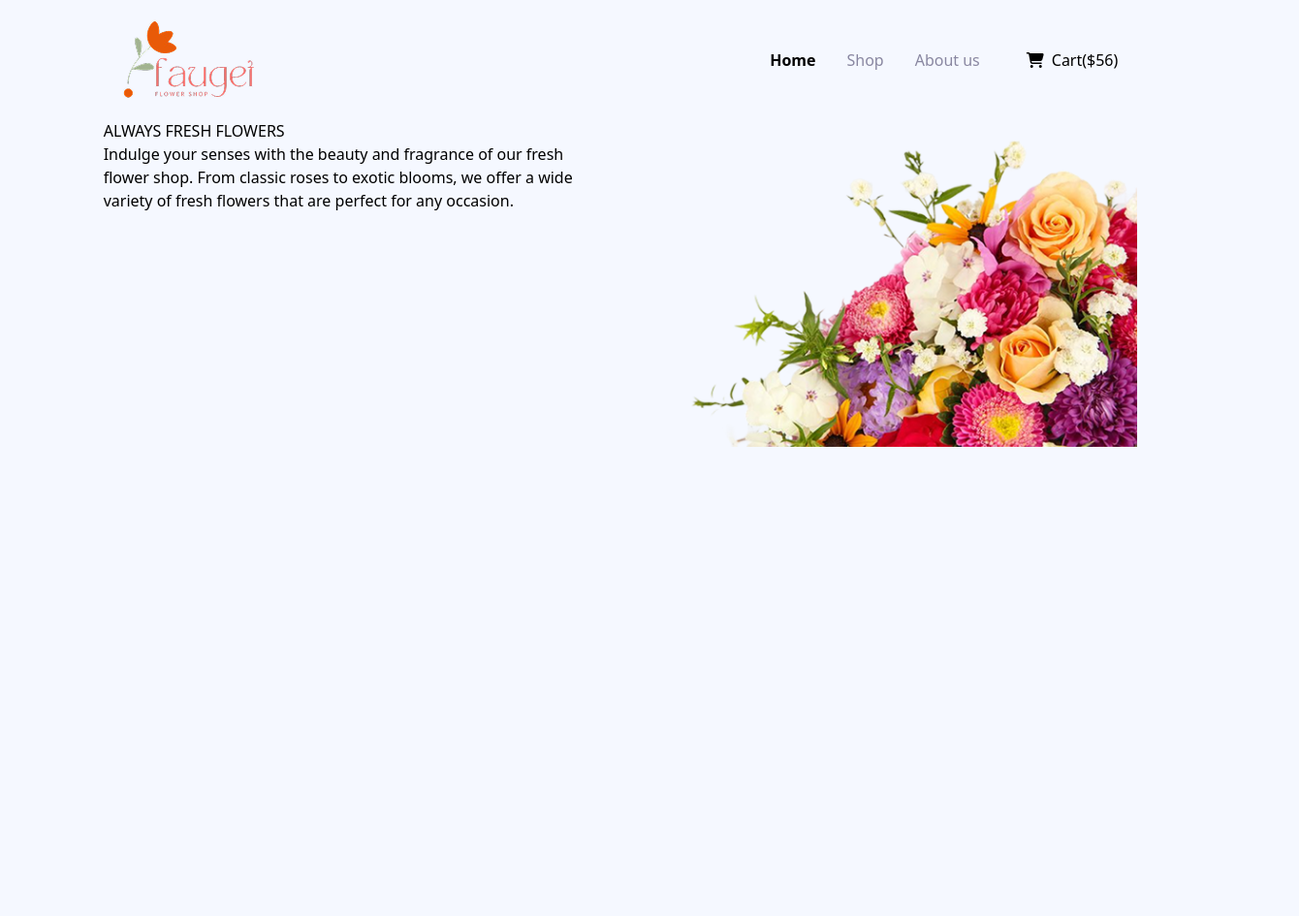
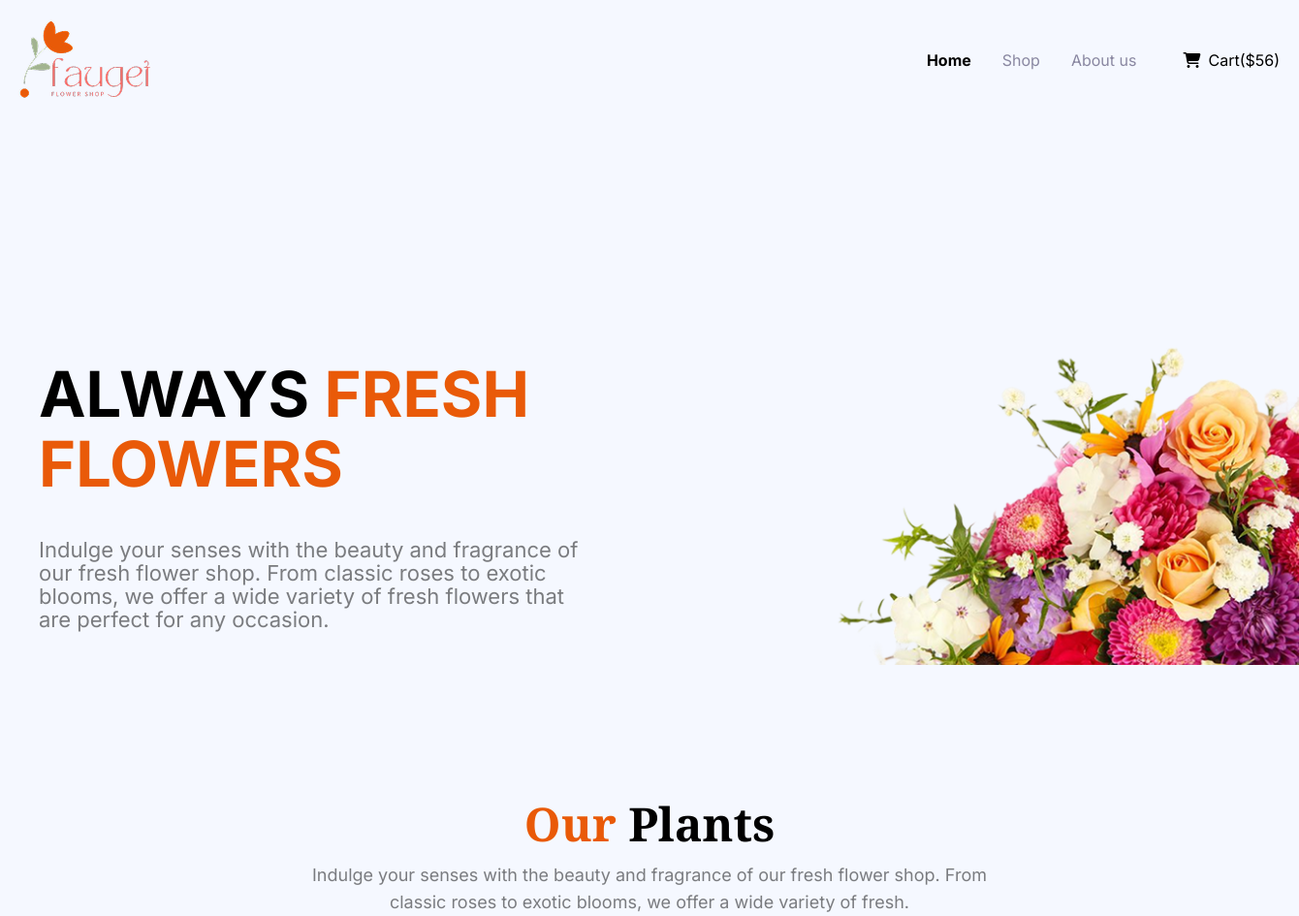
Before and after one commit to omor244/Assingment-2, a plain HTML site: page index.html in a window 1280 px wide. Shown: the whole page at 97% size, 1340 px wide, since content can reach past the window. Before the commit the page ends 800 px from the top, so only its background shows below. Drawn offline with nearby package versions, Linux system fonts and the light colour scheme.

Commit message:
added font and banner section

```diff
--- a/index.html
+++ b/index.html
@@ -6,12 +6,14 @@
     <meta name="viewport" content="width=device-width, initial-scale=1.0">
     <script src="https://cdn.jsdelivr.net/npm/@tailwindcss/browser@4"></script>
     <script src="https://kit.fontawesome.com/63d9135bea.js" crossorigin="anonymous"></script>
+
     <title>Assingment-2</title>
+    <link rel="stylesheet" href="styles/style.css">
 </head>
 
-<body class="bg-[#F5F8FF]">
-    <header class="w-10/12 mx-auto">
-        <nav class="   flex justify-between items-center   p-5 ">
+<body class="bg-[#F5F8FF] inter">
+    <header class="">
+        <nav class="  lg:w-[1340px] mx-auto flex justify-between items-center   p-5 ">
 
             <div class="">
                 <img src="assets/logo.png" alt="">
@@ -32,18 +34,28 @@
             </div>
 
         </nav>
-        <section class="flex justify-between">
-            <div class="w-[550px]">
-                  <h1>ALWAYS <span>FRESH FLOWERS</span></h1>
-                  <p>Indulge your senses with the beauty and fragrance of our fresh flower shop. From classic roses to exotic blooms, we offer a wide variety of fresh flowers that are perfect for any occasion. </p>
+        <section
+            class="lg:w-[1340px] mx-auto flex flex-col-reverse lg:flex-row justify-center lg:gap-32 lg:items-center mt-52">
+            <div class="max-w-[650px] p-10">
+                <h1 class="font-bold text-[#000000] text-4xl lg:text-[65px] ">ALWAYS <span class="text-[#E95A08]">FRESH
+                        FLOWERS</span></h1>
+                <p class=" text-[#00000080] leading-6 mt-10 text-[22px] ">Indulge your senses with the beauty and
+                    fragrance of our fresh flower shop. From classic roses to exotic blooms, we offer a wide variety of
+                    fresh flowers that are perfect for any occasion. </p>
             </div>
-             <div>
-                <img src="assets/hero-flower.png" alt="">
-             </div>
+            <div>
+                <img class="w-full " src="assets/hero-flower.png" alt="">
+            </div>
         </section>
     </header>
     <main>
-
+        <section class="lg:w-[1340px] text-center mt-[120px]">
+            <div>
+                <h2 class="noto-serif text-[#E95A08] font-bold text-5xl leading-relaxed">Our <span class="text-[#000000] ">Plants</span></h2>
+                <p class="text-[#00000080] text-lg">Indulge your senses with the beauty and fragrance of our fresh flower shop. From <br> classic roses to
+                    exotic blooms, we offer a wide variety of fresh.</p>
+            </div>
+        </section>
     </main>
     <footer>
 
--- /dev/null
+++ b/styles/style.css
@@ -0,0 +1,14 @@
+@import url('https://fonts.googleapis.com/css2?family=Inter:ital,opsz,wght@0,14..32,100..900;1,14..32,100..900&display=swap');
+@import url('https://fonts.googleapis.com/css2?family=Noto+Serif:ital,wght@0,100..900;1,100..900&display=swap');
+
+.inter {
+  font-family: "Inter", sans-serif;
+  font-optical-sizing: auto;
+
+}
+
+.noto-serif {
+  font-family: "Noto Serif", serif;
+  font-optical-sizing: auto;
+
+}
```
